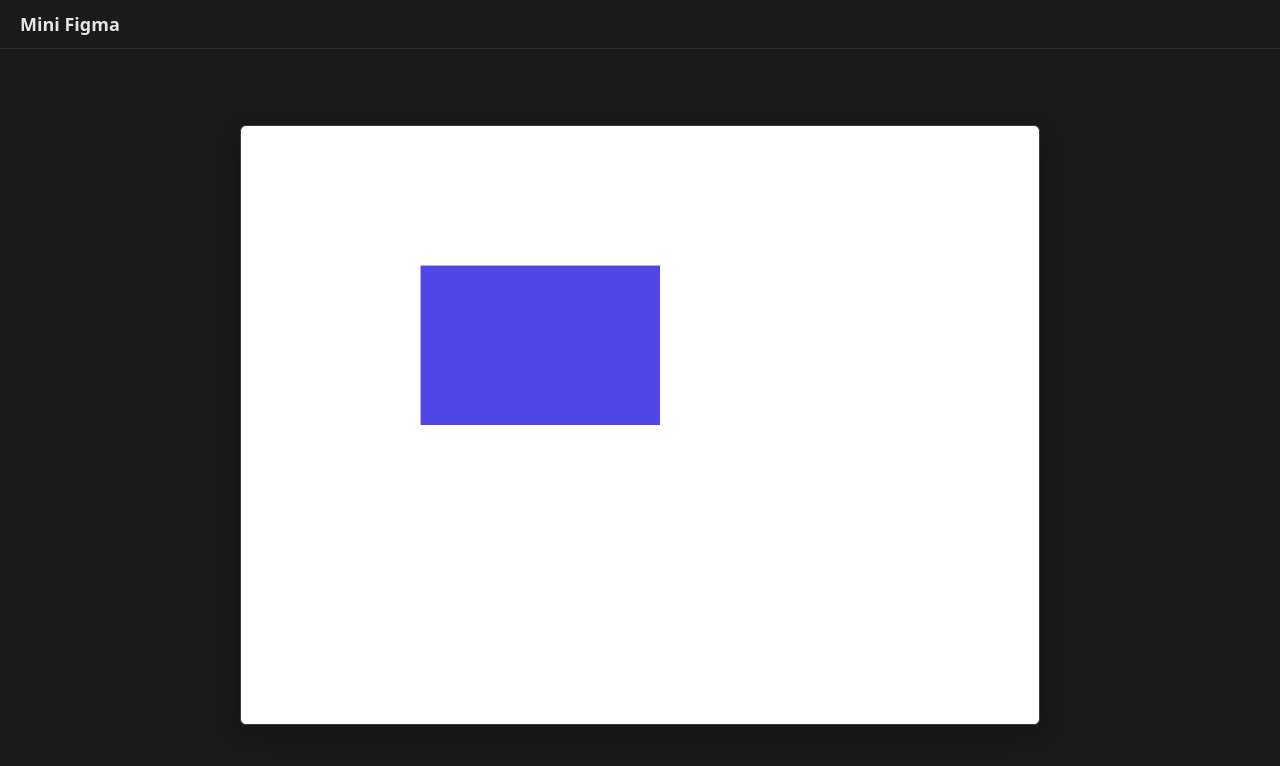
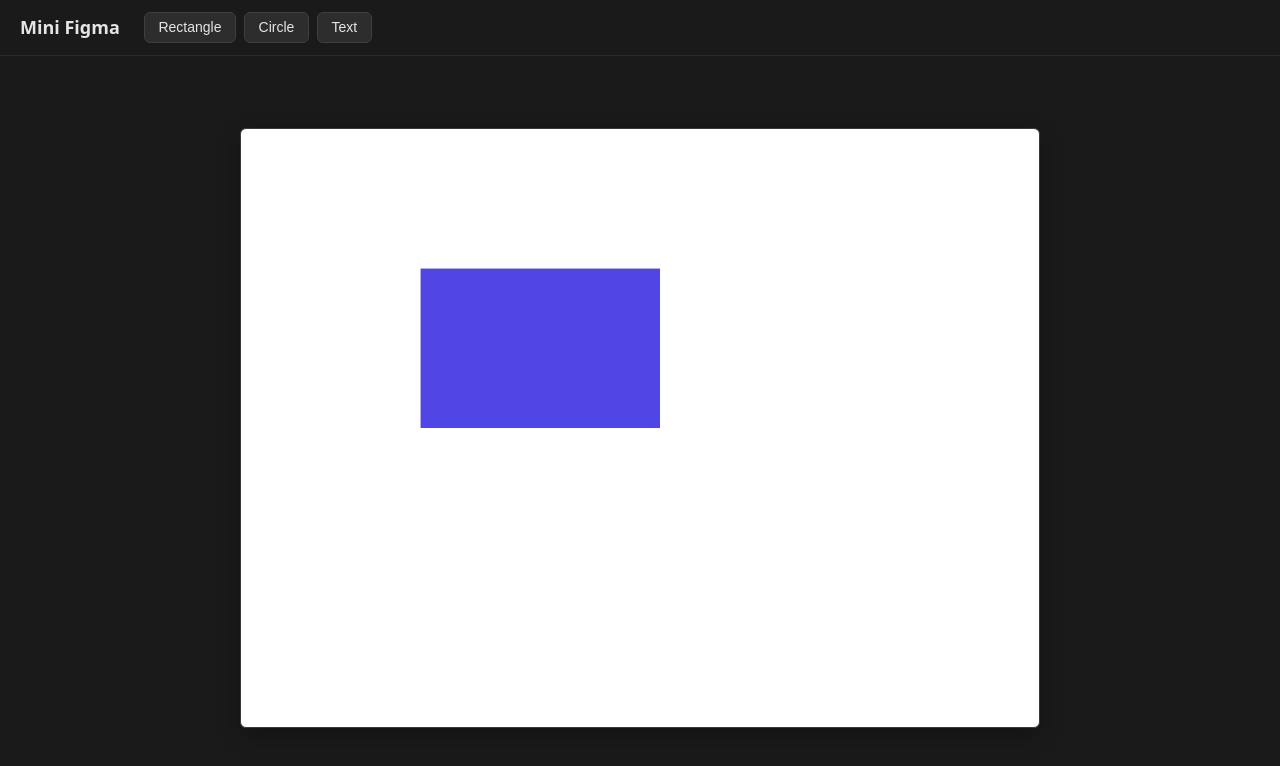
Before and after one commit to Sagudelo01/mini-figma-editor, a React (Vite) app: page / in a window 1280 px wide. Shown: the top 766 px of the page. Built offline with nearby package versions, Linux system fonts and the light colour scheme.

Commit message:
feat: add circle and text shapes with mouse selection
- Toolbar to create rectangles, circles and text shapes.
- Rotation-aware hit testing selects the topmost shape under the cursor.
- Selected shapes show a bounding outline with corner handles.
- Clicking an empty area clears the selection.

```diff
--- a/src/App.css
+++ b/src/App.css
@@ -5,6 +5,9 @@
 }
 
 .app-header {
+  display: flex;
+  align-items: center;
+  gap: 1.5rem;
   padding: 0.75rem 1.25rem;
   border-bottom: 1px solid #2a2a2a;
 }
@@ -13,6 +16,33 @@
   margin: 0;
   font-size: 1.125rem;
   font-weight: 600;
+}
+
+.toolbar {
+  display: flex;
+  gap: 0.5rem;
+}
+
+.toolbar button {
+  padding: 0.4rem 0.85rem;
+  font-size: 0.875rem;
+  color: #e5e5e5;
+  background: #2d2d2d;
+  border: 1px solid #3f3f3f;
+  border-radius: 6px;
+  cursor: pointer;
+  transition:
+    background 0.12s ease,
+    border-color 0.12s ease;
+}
+
+.toolbar button:hover {
+  background: #383838;
+  border-color: #525252;
+}
+
+.toolbar button:active {
+  background: #444;
 }
 
 .app-main {
--- a/src/App.tsx
+++ b/src/App.tsx
@@ -1,4 +1,5 @@
 import { Canvas } from './components/Canvas'
+import { Toolbar } from './components/Toolbar'
 import './App.css'
 
 function App(): React.JSX.Element {
@@ -6,6 +7,7 @@ function App(): React.JSX.Element {
     <div className="app">
       <header className="app-header">
         <h1>Mini Figma</h1>
+        <Toolbar />
       </header>
       <main className="app-main">
         <Canvas />
--- a/src/components/Canvas.tsx
+++ b/src/components/Canvas.tsx
@@ -1,43 +1,74 @@
 import { useEffect, useRef } from 'react'
 import { useEditorStore } from '../store/useEditorStore'
 import type { Shape } from '../types'
+import { CANVAS_HEIGHT, CANVAS_WIDTH, HANDLE_SIZE, SELECTION_COLOR } from '../constants'
+import { findTopmostShapeAt, getCenter, type Point } from '../lib/geometry'
 
-const CANVAS_WIDTH = 800
-const CANVAS_HEIGHT = 600
+/** Applies the shape's rotation around its center, runs `draw`, then restores. */
+function withRotation(ctx: CanvasRenderingContext2D, shape: Shape, draw: () => void): void {
+  const center = getCenter(shape)
+  ctx.save()
+  ctx.translate(center.x, center.y)
+  ctx.rotate((shape.rotation * Math.PI) / 180)
+  ctx.translate(-center.x, -center.y)
+  draw()
+  ctx.restore()
+}
 
-/** Draws a single shape onto the 2D context, honoring its rotation. */
 function drawShape(ctx: CanvasRenderingContext2D, shape: Shape): void {
-  const centerX = shape.x + shape.width / 2
-  const centerY = shape.y + shape.height / 2
-
-  ctx.save()
-  ctx.translate(centerX, centerY)
-  ctx.rotate((shape.rotation * Math.PI) / 180)
-  ctx.translate(-centerX, -centerY)
-
+  withRotation(ctx, shape, () => {
     ctx.fillStyle = shape.fill
-
     switch (shape.kind) {
       case 'rectangle':
         ctx.fillRect(shape.x, shape.y, shape.width, shape.height)
         break
-    case 'circle':
-    case 'text':
-      // Rendered in later phases.
+      case 'circle': {
+        const rx = shape.width / 2
+        const ry = shape.height / 2
+        ctx.beginPath()
+        ctx.ellipse(shape.x + rx, shape.y + ry, rx, ry, 0, 0, Math.PI * 2)
+        ctx.fill()
         break
       }
+      case 'text':
+        ctx.textBaseline = 'top'
+        ctx.font = `${shape.fontSize}px system-ui, sans-serif`
+        ctx.fillText(shape.text, shape.x, shape.y)
+        break
+    }
+  })
+}
 
-  ctx.restore()
+function drawSelection(ctx: CanvasRenderingContext2D, shape: Shape): void {
+  withRotation(ctx, shape, () => {
+    ctx.strokeStyle = SELECTION_COLOR
+    ctx.lineWidth = 1.5
+    ctx.strokeRect(shape.x, shape.y, shape.width, shape.height)
+
+    const corners: Point[] = [
+      { x: shape.x, y: shape.y },
+      { x: shape.x + shape.width, y: shape.y },
+      { x: shape.x + shape.width, y: shape.y + shape.height },
+      { x: shape.x, y: shape.y + shape.height },
+    ]
+    ctx.fillStyle = '#ffffff'
+    for (const corner of corners) {
+      const half = HANDLE_SIZE / 2
+      ctx.fillRect(corner.x - half, corner.y - half, HANDLE_SIZE, HANDLE_SIZE)
+      ctx.strokeRect(corner.x - half, corner.y - half, HANDLE_SIZE, HANDLE_SIZE)
+    }
+  })
 }
 
 export function Canvas(): React.JSX.Element {
   const canvasRef = useRef<HTMLCanvasElement>(null)
   const shapes = useEditorStore((state) => state.shapes)
+  const selectedId = useEditorStore((state) => state.selectedId)
+  const selectShape = useEditorStore((state) => state.selectShape)
 
   useEffect(() => {
     const canvas = canvasRef.current
     if (canvas === null) return
-
     const ctx = canvas.getContext('2d')
     if (ctx === null) return
 
@@ -50,13 +81,30 @@ export function Canvas(): React.JSX.Element {
     for (const shape of shapes) {
       drawShape(ctx, shape)
     }
-  }, [shapes])
+
+    const selected = shapes.find((shape) => shape.id === selectedId)
+    if (selected !== undefined) {
+      drawSelection(ctx, selected)
+    }
+  }, [shapes, selectedId])
+
+  function getCanvasPoint(event: React.PointerEvent<HTMLCanvasElement>): Point {
+    const rect = event.currentTarget.getBoundingClientRect()
+    return { x: event.clientX - rect.left, y: event.clientY - rect.top }
+  }
+
+  function handlePointerDown(event: React.PointerEvent<HTMLCanvasElement>): void {
+    const point = getCanvasPoint(event)
+    const hit = findTopmostShapeAt(shapes, point)
+    selectShape(hit?.id ?? null)
+  }
 
   return (
     <canvas
       ref={canvasRef}
       className="editor-canvas"
       style={{ width: CANVAS_WIDTH, height: CANVAS_HEIGHT }}
+      onPointerDown={handlePointerDown}
     />
   )
 }
--- /dev/null
+++ b/src/components/Toolbar.tsx
@@ -0,0 +1,21 @@
+import { useEditorStore } from '../store/useEditorStore'
+
+export function Toolbar(): React.JSX.Element {
+  const addRectangle = useEditorStore((state) => state.addRectangle)
+  const addCircle = useEditorStore((state) => state.addCircle)
+  const addText = useEditorStore((state) => state.addText)
+
+  return (
+    <div className="toolbar" role="toolbar" aria-label="Create shapes">
+      <button type="button" onClick={addRectangle}>
+        Rectangle
+      </button>
+      <button type="button" onClick={addCircle}>
+        Circle
+      </button>
+      <button type="button" onClick={addText}>
+        Text
+      </button>
+    </div>
+  )
+}
--- /dev/null
+++ b/src/constants.ts
@@ -0,0 +1,12 @@
+/** Fixed drawing surface size, in CSS pixels. */
+export const CANVAS_WIDTH = 800
+export const CANVAS_HEIGHT = 600
+
+/** Accent used for selection outlines and handles. */
+export const SELECTION_COLOR = '#2563eb'
+
+/** Default fill applied to newly created shapes. */
+export const DEFAULT_FILL = '#4f46e5'
+
+/** Side length (CSS px) of the square selection handles drawn at each corner. */
+export const HANDLE_SIZE = 8
--- /dev/null
+++ b/src/lib/geometry.ts
@@ -0,0 +1,63 @@
+import type { Shape } from '../types'
+
+export interface Point {
+  x: number
+  y: number
+}
+
+/** Center of a shape's bounding box, in canvas coordinates. */
+export function getCenter(shape: Shape): Point {
+  return { x: shape.x + shape.width / 2, y: shape.y + shape.height / 2 }
+}
+
+/** Rotates `point` around `center` by `angleRad` radians (clockwise, y-down). */
+export function rotatePoint(point: Point, center: Point, angleRad: number): Point {
+  const cos = Math.cos(angleRad)
+  const sin = Math.sin(angleRad)
+  const dx = point.x - center.x
+  const dy = point.y - center.y
+  return {
+    x: center.x + dx * cos - dy * sin,
+    y: center.y + dx * sin + dy * cos,
+  }
+}
+
+/**
+ * Maps a canvas-space point into the shape's local (unrotated) space, so that
+ * axis-aligned tests can be used regardless of the shape's rotation.
+ */
+export function toLocalPoint(shape: Shape, point: Point): Point {
+  const center = getCenter(shape)
+  return rotatePoint(point, center, (-shape.rotation * Math.PI) / 180)
+}
+
+/** Whether `point` (canvas space) lies inside the shape, honoring rotation. */
+export function hitTest(shape: Shape, point: Point): boolean {
+  const local = toLocalPoint(shape, point)
+
+  if (shape.kind === 'circle') {
+    const rx = shape.width / 2
+    const ry = shape.height / 2
+    if (rx === 0 || ry === 0) return false
+    const nx = (local.x - (shape.x + rx)) / rx
+    const ny = (local.y - (shape.y + ry)) / ry
+    return nx * nx + ny * ny <= 1
+  }
+
+  // Rectangles and text use their axis-aligned bounding box.
+  return (
+    local.x >= shape.x &&
+    local.x <= shape.x + shape.width &&
+    local.y >= shape.y &&
+    local.y <= shape.y + shape.height
+  )
+}
+
+/** Returns the topmost shape (last drawn) under `point`, or undefined. */
+export function findTopmostShapeAt(shapes: readonly Shape[], point: Point): Shape | undefined {
+  for (let i = shapes.length - 1; i >= 0; i--) {
+    const shape = shapes[i]
+    if (shape !== undefined && hitTest(shape, point)) return shape
+  }
+  return undefined
+}
--- a/src/store/useEditorStore.ts
+++ b/src/store/useEditorStore.ts
@@ -1,8 +1,31 @@
 import { create } from 'zustand'
-import type { Shape } from '../types'
+import type { CircleShape, RectangleShape, Shape, TextShape } from '../types'
+import { CANVAS_HEIGHT, CANVAS_WIDTH, DEFAULT_FILL } from '../constants'
 
 interface EditorState {
   shapes: Shape[]
+  selectedId: string | null
+  addRectangle: () => void
+  addCircle: () => void
+  addText: () => void
+  selectShape: (id: string | null) => void
+}
+
+/** Monotonic offset so successive shapes do not stack exactly on top of each other. */
+let spawnIndex = 0
+
+function spawnPosition(width: number, height: number): { x: number; y: number } {
+  const step = 24
+  const offset = (spawnIndex % 6) * step
+  spawnIndex += 1
+  return {
+    x: Math.round((CANVAS_WIDTH - width) / 2 + offset - step * 2.5),
+    y: Math.round((CANVAS_HEIGHT - height) / 2 + offset - step * 2.5),
+  }
+}
+
+function createId(): string {
+  return crypto.randomUUID()
 }
 
 const initialShapes: Shape[] = [
@@ -14,10 +37,66 @@ const initialShapes: Shape[] = [
     width: 240,
     height: 160,
     rotation: 0,
-    fill: '#4f46e5',
+    fill: DEFAULT_FILL,
   },
 ]
 
-export const useEditorStore = create<EditorState>()(() => ({
+export const useEditorStore = create<EditorState>()((set) => ({
   shapes: initialShapes,
+  selectedId: null,
+
+  addRectangle: () => {
+    const width = 160
+    const height = 120
+    const { x, y } = spawnPosition(width, height)
+    const shape: RectangleShape = {
+      id: createId(),
+      kind: 'rectangle',
+      x,
+      y,
+      width,
+      height,
+      rotation: 0,
+      fill: DEFAULT_FILL,
+    }
+    set((state) => ({ shapes: [...state.shapes, shape], selectedId: shape.id }))
+  },
+
+  addCircle: () => {
+    const size = 140
+    const { x, y } = spawnPosition(size, size)
+    const shape: CircleShape = {
+      id: createId(),
+      kind: 'circle',
+      x,
+      y,
+      width: size,
+      height: size,
+      rotation: 0,
+      fill: '#059669',
+    }
+    set((state) => ({ shapes: [...state.shapes, shape], selectedId: shape.id }))
+  },
+
+  addText: () => {
+    const fontSize = 32
+    const width = 160
+    const height = Math.round(fontSize * 1.2)
+    const { x, y } = spawnPosition(width, height)
+    const shape: TextShape = {
+      id: createId(),
+      kind: 'text',
+      x,
+      y,
+      width,
+      height,
+      rotation: 0,
+      fill: '#111827',
+      text: 'Text',
+      fontSize,
+    }
+    set((state) => ({ shapes: [...state.shapes, shape], selectedId: shape.id }))
+  },
+
+  selectShape: (id) => set({ selectedId: id }),
 }))
```
Lines whose indentation alone changed are shown as unchanged.
